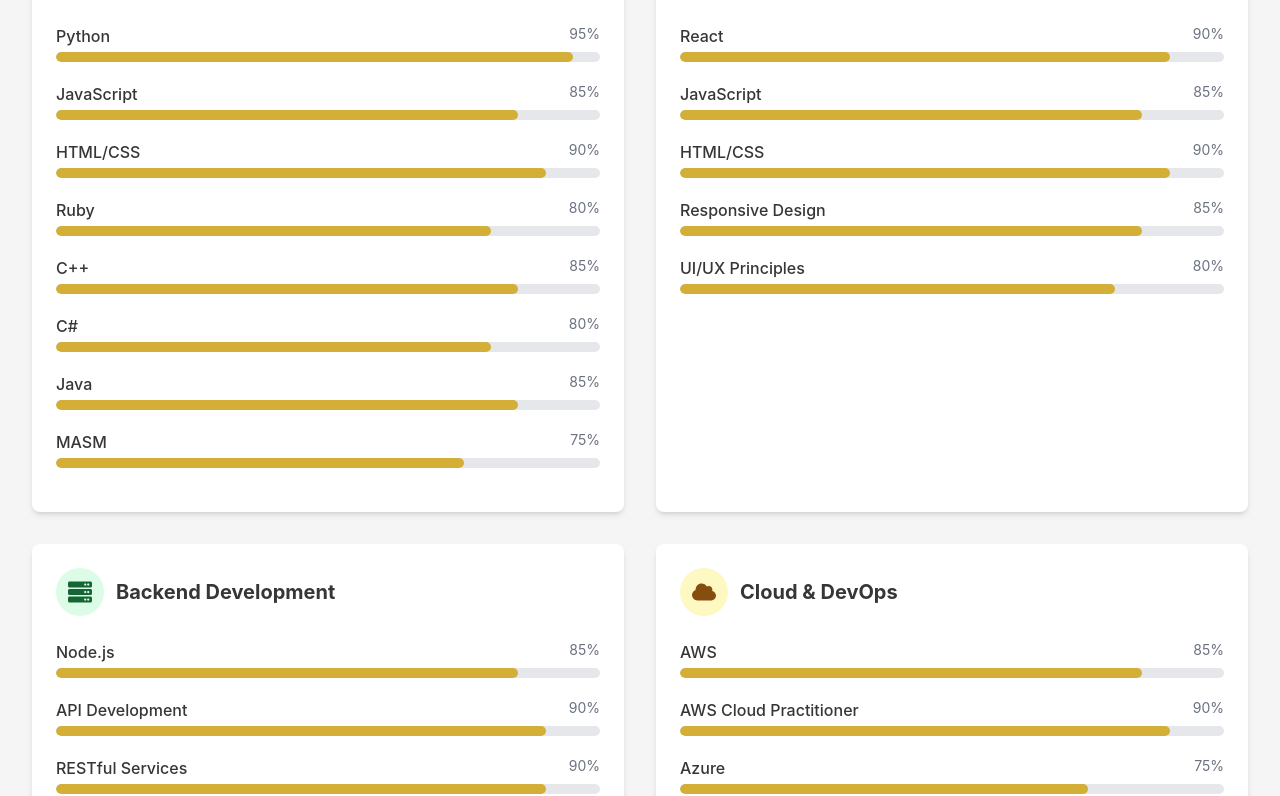
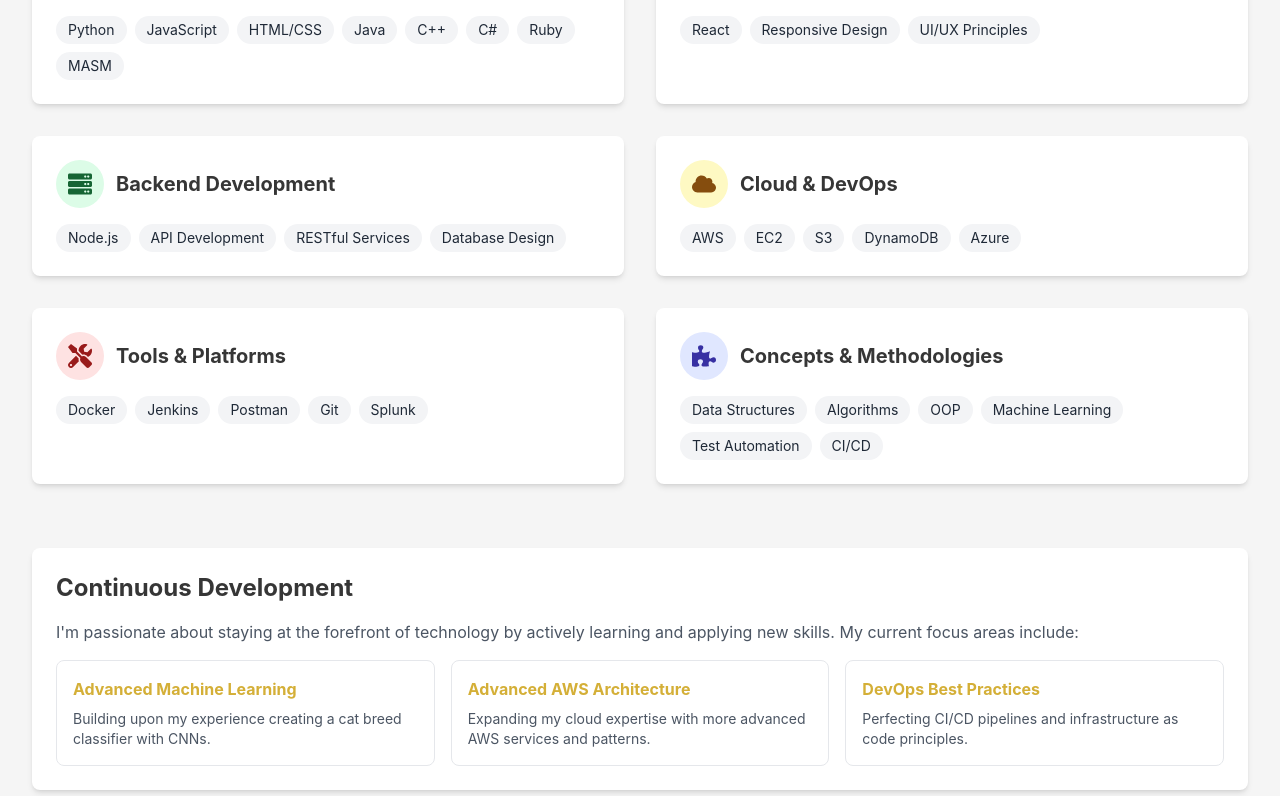
Before and after one commit to varbhat10/Resume, a Next.js app: page /Resume/skills in a window 1280 px wide. Shown: the part 710-1506 px from the top of the page. Built offline with nearby package versions, Linux system fonts and the light colour scheme.

Commit message:
Remove skill bars from skills page, display skills as tags instead

```diff
--- a/app/skills/page.tsx
+++ b/app/skills/page.tsx
@@ -1,149 +1,50 @@
 'use client';
 
-import React, { useEffect } from 'react';
-import { motion, useAnimation } from 'framer-motion';
-import { useInView } from 'react-intersection-observer';
-import { FaCode, FaServer, FaMobileAlt, FaDatabase, FaTools, FaLaptopCode, FaCloud, FaPuzzlePiece } from 'react-icons/fa';
-
-// Skill data organized by category
-const skillsData = {
-  languages: [
-    { name: 'Python', proficiency: 95 },
-    { name: 'JavaScript', proficiency: 85 },
-    { name: 'HTML/CSS', proficiency: 90 },
-    { name: 'Ruby', proficiency: 80 },
-    { name: 'C++', proficiency: 85 },
-    { name: 'C#', proficiency: 80 },
-    { name: 'Java', proficiency: 85 },
-    { name: 'MASM', proficiency: 75 },
-  ],
-  frontend: [
-    { name: 'React', proficiency: 90 },
-    { name: 'JavaScript', proficiency: 85 },
-    { name: 'HTML/CSS', proficiency: 90 },
-    { name: 'Responsive Design', proficiency: 85 },
-    { name: 'UI/UX Principles', proficiency: 80 },
-  ],
-  backend: [
-    { name: 'Node.js', proficiency: 85 },
-    { name: 'API Development', proficiency: 90 },
-    { name: 'RESTful Services', proficiency: 90 },
-    { name: 'Database Design', proficiency: 80 },
-  ],
-  cloud: [
-    { name: 'AWS', proficiency: 85 },
-    { name: 'AWS Cloud Practitioner', proficiency: 90 },
-    { name: 'Azure', proficiency: 75 },
-    { name: 'EC2', proficiency: 80 },
-    { name: 'S3', proficiency: 85 },
-    { name: 'DynamoDB', proficiency: 80 },
-  ],
-  tools: [
-    { name: 'Docker', proficiency: 85 },
-    { name: 'Jenkins', proficiency: 80 },
-    { name: 'Postman', proficiency: 90 },
-    { name: 'Splunk', proficiency: 75 },
-    { name: 'Git', proficiency: 90 },
-  ],
-  concepts: [
-    { name: 'Data Structures', proficiency: 85 },
-    { name: 'Algorithms', proficiency: 85 },
-    { name: 'OOP', proficiency: 90 },
-    { name: 'Machine Learning', proficiency: 80 },
-    { name: 'Test Automation', proficiency: 85 },
-    { name: 'CI/CD', proficiency: 80 },
-  ],
-};
-
-// Category metadata with icons
-const categories = [
-  { id: 'languages', name: 'Programming Languages', icon: FaCode, color: 'blue' },
-  { id: 'frontend', name: 'Frontend Development', icon: FaLaptopCode, color: 'purple' },
-  { id: 'backend', name: 'Backend Development', icon: FaServer, color: 'green' },
-  { id: 'cloud', name: 'Cloud & DevOps', icon: FaCloud, color: 'yellow' },
-  { id: 'tools', name: 'Tools & Platforms', icon: FaTools, color: 'red' },
-  { id: 'concepts', name: 'Concepts & Methodologies', icon: FaPuzzlePiece, color: 'indigo' },
-];
-
-// SkillBar component for animated skill bars
-const SkillBar = ({ name, proficiency }: { name: string; proficiency: number }) => {
-  const controls = useAnimation();
-  const [ref, inView] = useInView({ threshold: 0.2, triggerOnce: true });
-
-  useEffect(() => {
-    if (inView) {
-      controls.start({
-        width: `${proficiency}%`,
-        transition: { duration: 1, ease: 'easeOut' },
-      });
-    }
-  }, [controls, inView, proficiency]);
-
-  return (
-    <div className="mb-5">
-      <div className="flex justify-between mb-1">
-        <span className="font-medium">{name}</span>
-        <span className="text-sm text-gray-500 dark:text-gray-400">{proficiency}%</span>
-      </div>
-      <div className="h-2.5 bg-gray-200 dark:bg-gray-700 rounded-full overflow-hidden">
-        <motion.div
-          ref={ref}
-          initial={{ width: 0 }}
-          animate={controls}
-          className="h-full bg-primary rounded-full"
-        ></motion.div>
-      </div>
-    </div>
-  );
-};
-
-// CategorySection component for each skill category
-const CategorySection = ({
-  category,
-  skills,
-  icon: Icon,
-  color
-}: {
-  category: string;
-  skills: Array<{ name: string; proficiency: number }>;
-  icon: React.ElementType;
-  color: string;
-}) => {
-  const [ref, inView] = useInView({ threshold: 0.1, triggerOnce: true });
-
-  const colorClasses = {
-    blue: 'bg-blue-100 text-blue-800 dark:bg-blue-900 dark:text-blue-200',
-    green: 'bg-green-100 text-green-800 dark:bg-green-900 dark:text-green-200',
-    red: 'bg-red-100 text-red-800 dark:bg-red-900 dark:text-red-200',
-    yellow: 'bg-yellow-100 text-yellow-800 dark:bg-yellow-900 dark:text-yellow-200',
-    indigo: 'bg-indigo-100 text-indigo-800 dark:bg-indigo-900 dark:text-indigo-200',
-    purple: 'bg-purple-100 text-purple-800 dark:bg-purple-900 dark:text-purple-200',
-  };
-
-  return (
-    <motion.div
-      ref={ref}
-      initial={{ opacity: 0, y: 20 }}
-      animate={inView ? { opacity: 1, y: 0 } : { opacity: 0, y: 20 }}
-      transition={{ duration: 0.5 }}
-      className="card p-6"
-    >
-      <div className="flex items-center mb-6">
-        <div className={`p-3 rounded-full mr-3 ${colorClasses[color as keyof typeof colorClasses]}`}>
-          <Icon className="h-6 w-6" />
-        </div>
-        <h3 className="text-xl font-bold">{category}</h3>
-      </div>
-      <div>
-        {skills.map((skill) => (
-          <SkillBar key={skill.name} name={skill.name} proficiency={skill.proficiency} />
-        ))}
-      </div>
-    </motion.div>
-  );
-};
+import React from 'react';
+import { motion } from 'framer-motion';
+import { FaCloud, FaCode, FaServer, FaLaptopCode, FaTools, FaPuzzlePiece } from 'react-icons/fa';
 
 export default function Skills() {
+  // List of my skills by category for display without progress bars
+  const skillCategories = [
+    {
+      title: "Programming Languages",
+      skills: ["Python", "JavaScript", "HTML/CSS", "Java", "C++", "C#", "Ruby", "MASM"],
+      icon: FaCode,
+      color: "primary"
+    },
+    {
+      title: "Frontend Development",
+      skills: ["React", "Responsive Design", "UI/UX Principles"],
+      icon: FaLaptopCode,
+      color: "purple"
+    },
+    {
+      title: "Backend Development",
+      skills: ["Node.js", "API Development", "RESTful Services", "Database Design"],
+      icon: FaServer,
+      color: "green"
+    },
+    {
+      title: "Cloud & DevOps",
+      skills: ["AWS", "EC2", "S3", "DynamoDB", "Azure"],
+      icon: FaCloud,
+      color: "yellow"
+    },
+    {
+      title: "Tools & Platforms",
+      skills: ["Docker", "Jenkins", "Postman", "Git", "Splunk"],
+      icon: FaTools,
+      color: "red"
+    },
+    {
+      title: "Concepts & Methodologies",
+      skills: ["Data Structures", "Algorithms", "OOP", "Machine Learning", "Test Automation", "CI/CD"],
+      icon: FaPuzzlePiece,
+      color: "indigo"
+    }
+  ];
+
   return (
     <div className="py-32">
       <div className="container-custom">
@@ -179,26 +80,56 @@
           </p>
         </motion.div>
 
-        {/* Skills Grid */}
-        <div className="grid grid-cols-1 md:grid-cols-2 gap-8">
-          {categories.map((category) => (
-            <CategorySection
-              key={category.id}
-              category={category.name}
-              skills={skillsData[category.id as keyof typeof skillsData]}
-              icon={category.icon}
-              color={category.color}
-            />
+        {/* Skills Overview - No progress bars, just listing skills */}
+        <div className="grid grid-cols-1 md:grid-cols-2 gap-8 mb-16">
+          {skillCategories.map((category, index) => (
+            <motion.div
+              key={category.title}
+              initial={{ opacity: 0, y: 20 }}
+              whileInView={{ opacity: 1, y: 0 }}
+              transition={{ duration: 0.5, delay: index * 0.1 }}
+              viewport={{ once: true }}
+              className="card p-6"
+            >
+              <div className="flex items-center mb-4">
+                <div className={category.color === 'primary'
+                  ? "p-3 rounded-full mr-3 bg-primary/10 text-primary"
+                  : category.color === 'purple'
+                    ? "p-3 rounded-full mr-3 bg-purple-100 dark:bg-purple-900/20 text-purple-800 dark:text-purple-200"
+                    : category.color === 'green'
+                      ? "p-3 rounded-full mr-3 bg-green-100 dark:bg-green-900/20 text-green-800 dark:text-green-200"
+                      : category.color === 'yellow'
+                        ? "p-3 rounded-full mr-3 bg-yellow-100 dark:bg-yellow-900/20 text-yellow-800 dark:text-yellow-200"
+                        : category.color === 'red'
+                          ? "p-3 rounded-full mr-3 bg-red-100 dark:bg-red-900/20 text-red-800 dark:text-red-200"
+                          : "p-3 rounded-full mr-3 bg-indigo-100 dark:bg-indigo-900/20 text-indigo-800 dark:text-indigo-200"
+                }>
+                  <category.icon className="h-6 w-6" />
+                </div>
+                <h3 className="text-xl font-bold">{category.title}</h3>
+              </div>
+
+              <div className="flex flex-wrap gap-2">
+                {category.skills.map(skill => (
+                  <span
+                    key={skill}
+                    className="px-3 py-1 bg-gray-100 dark:bg-gray-800 text-gray-800 dark:text-gray-200 rounded-full text-sm"
+                  >
+                    {skill}
+                  </span>
+                ))}
+              </div>
+            </motion.div>
           ))}
         </div>
 
-        {/* Tools Used Section */}
+        {/* Continuous Development Section */}
         <motion.div
           initial={{ opacity: 0, y: 20 }}
           whileInView={{ opacity: 1, y: 0 }}
           transition={{ duration: 0.5 }}
           viewport={{ once: true, margin: "-100px" }}
-          className="mt-16 p-6 card"
+          className="p-6 card"
         >
           <h2 className="text-2xl font-bold mb-4">Continuous Development</h2>
           <p className="text-gray-600 dark:text-gray-400 mb-4">
```
